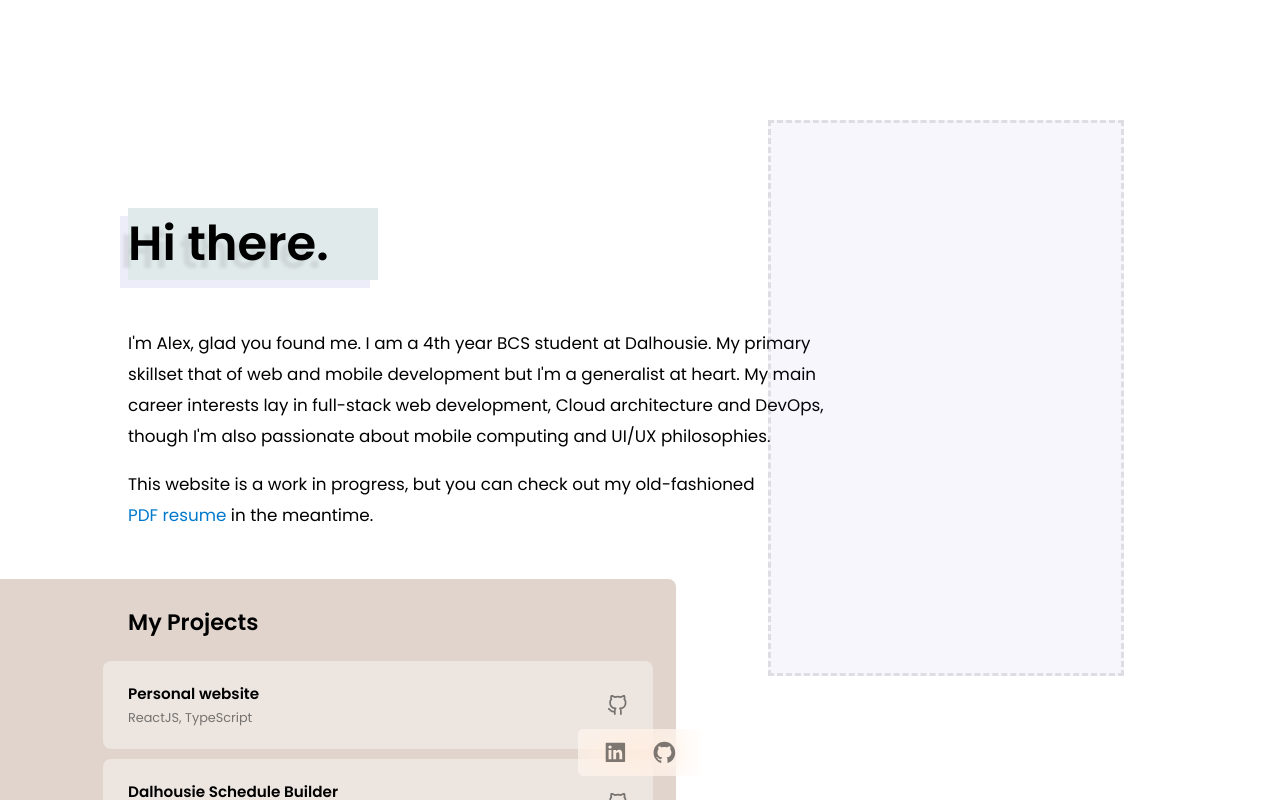
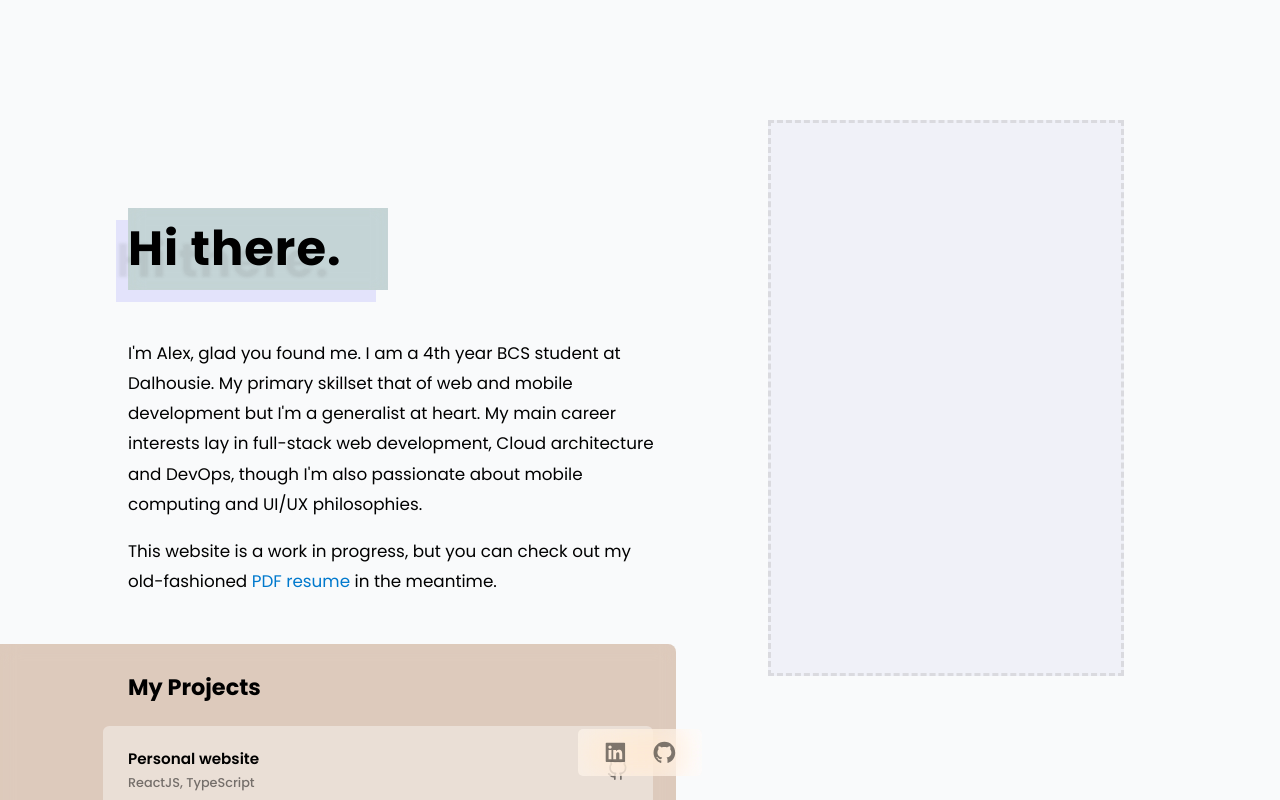
Before and after one commit to alexphl/alexphl.github.io, a Next.js app: page / in a window 1280 px wide. Shown: the top 800 px of the page. Built offline with nearby package versions, Linux system fonts and the light colour scheme.

Commit message:
Loading optimizations and style updates

```diff
--- a/pages/Head.tsx
+++ b/pages/Head.tsx
@@ -10,6 +10,12 @@ export const Heads = () => {
 				content="width=device-width, initial-scale=1"
 			/>
 			<link rel="icon" href="/favicon.ico" />
+			<link rel="preconnect" href="https://fonts.googleapis.com" />
+			<link rel="preconnect" href="https://fonts.gstatic.com" />
+			<link
+				href="https://fonts.googleapis.com/css2?family=Poppins:wght@400;500;600;700&display=optional"
+				rel="stylesheet"
+			/>
 		</Head>
 	);
 };
--- a/styles/globals.css
+++ b/styles/globals.css
@@ -1,15 +1,13 @@
 @charset "UTF-8";
-@import url('https://fonts.googleapis.com/css2?family=Poppins:wght@400;600&display=swap');
-@import url('https://fonts.googleapis.com/css2?family=Space+Grotesk:wght@400;600&display=swap');
 
 @media (prefers-color-scheme: dark) {
   :root {
     --accent-blue: #4AB6FF;
     --text: white;
-    --bg: #191B1A;
-    --bg-translucent: rgba(255,130,0,0.09);
+    --bg: color(display-p3 0.06 0.06 0.06);
+    --bg-translucent: rgba(0,200,255,0.1);
     --bg-footer: rgba(0,0,0,0.5);
-    --project-bg:  rgba(0, 0, 0, 0.15);
+    --project-bg:  rgba(0, 0, 0, 0.3);
   }
 }
 
@@ -17,18 +15,11 @@
   :root {
     --accent-blue: #0079CD;
     --text: black;
-    --bg: white;
-    --bg-translucent: rgba(100,40,0,0.2);
+    --bg: #f9fafb;
+    --bg-translucent: rgba(140,60,0,0.25);
     --bg-footer: rgba(255,255,255,0.5);
     --project-bg: rgba(255, 255, 255, 0.4);
   }
-}
-
-body {
-  color: var(--text);
-  background-color: var(--bg);
-  font-family: Poppins, Helvetica, sans-serif;
-  margin: auto;
 }
 
 #root {
@@ -47,8 +38,14 @@ body {
 /* } */
 
 html, body {
+  color: var(--text);
+  background-color: var(--bg);
+  margin: auto;
+  padding: 0;
   position:relative;
   overflow-x:hidden;
+  font-family: Poppins, -apple-system, BlinkMacSystemFont, Segoe UI, Roboto, Oxygen,
+    Ubuntu, Cantarell, Fira Sans, Droid Sans, Helvetica Neue, sans-serif;
 }
 
 .icon {
@@ -85,9 +82,9 @@ h2 {
 }
 
 div.project {
-  border-radius: 0.5em;
+  border-radius: 0.4em;
   background-color: var(--project-bg);
-  margin-top: 10px;
+  margin-top: 14px;
   display: grid;
   grid-template-rows: auto auto;
   grid-template-columns: auto min-content min-content;
@@ -95,15 +92,13 @@ div.project {
   margin-left: -25px;
   margin-right: -25px;
   padding: 25px;
-  transition-delay: 250ms;
 }
 
 div.project:hover {
   box-shadow: 0px 4px 12px rgba(0, 0, 0, 0.05);
   margin-left: -28px;
   margin-right: -28px;
-  transition-delay: 0ms;
-  transition: all 0.4s cubic-bezier(.25,.8,.25,1.2);
+  transition: all 0.2s cubic-bezier(.25,.8,.25,1);
 }
 
 div.project h5 {
@@ -117,6 +112,7 @@ div.project h5 {
 }
 
 div.project p {
+  font-weight: 500;
   opacity: 0.5;
   font-size: 0.8em;
   margin: 0;
@@ -157,17 +153,19 @@ header h3 {
   z-index: 50;
   backdrop-filter: blur(8px) saturate(300%);
   font-size: 300%;
-  font-weight: 600;
-  box-shadow: -8px 8px 0px rgba(80,80,200,0.1);
+  font-weight: 800;
+  letter-spacing: 1px;
+  line-height: 170%;
+  box-shadow: -12px 12px 0px rgba(100,100,255,0.15);
   min-width: fit-content;
-  width: 250px;
-  background-color: rgba(100,150,150,0.2);
-  text-shadow: -8px 8px 3px rgba(120,120,120,0.16);
+  width: 260px;
+  background-color: rgba(80,125,125,0.3);
+  text-shadow: -12px 12px 3px rgba(120,120,120,0.16);
 }
 
 header h5 {
-  max-width: 700px;
-  line-height: 185%;
+  max-width: 540px;
+  line-height: 180%;
   font-size: 1.05em;
   font-weight: 400;
   transition: all 0.3s cubic-bezier(.25,.8,.25,1.4);
@@ -210,7 +208,7 @@ header a:active {
   margin-left: 65vw;
   width: 320px;
   border: 3px dotted rgba(210,80,80,0.5);
-  background-color: rgba(255,0,0,0.02);
+  background-color: rgba(255,0,0,0.03);
   #box-shadow: 60px 200px 0px rgba(80,255,80,0.15);
 }
 
@@ -225,7 +223,7 @@ footer {
 }
 
 footer .icon {
-  transition-delay: 300ms;
+  transition-delay: 200ms;
 }
 
 #footerLinks {
```
